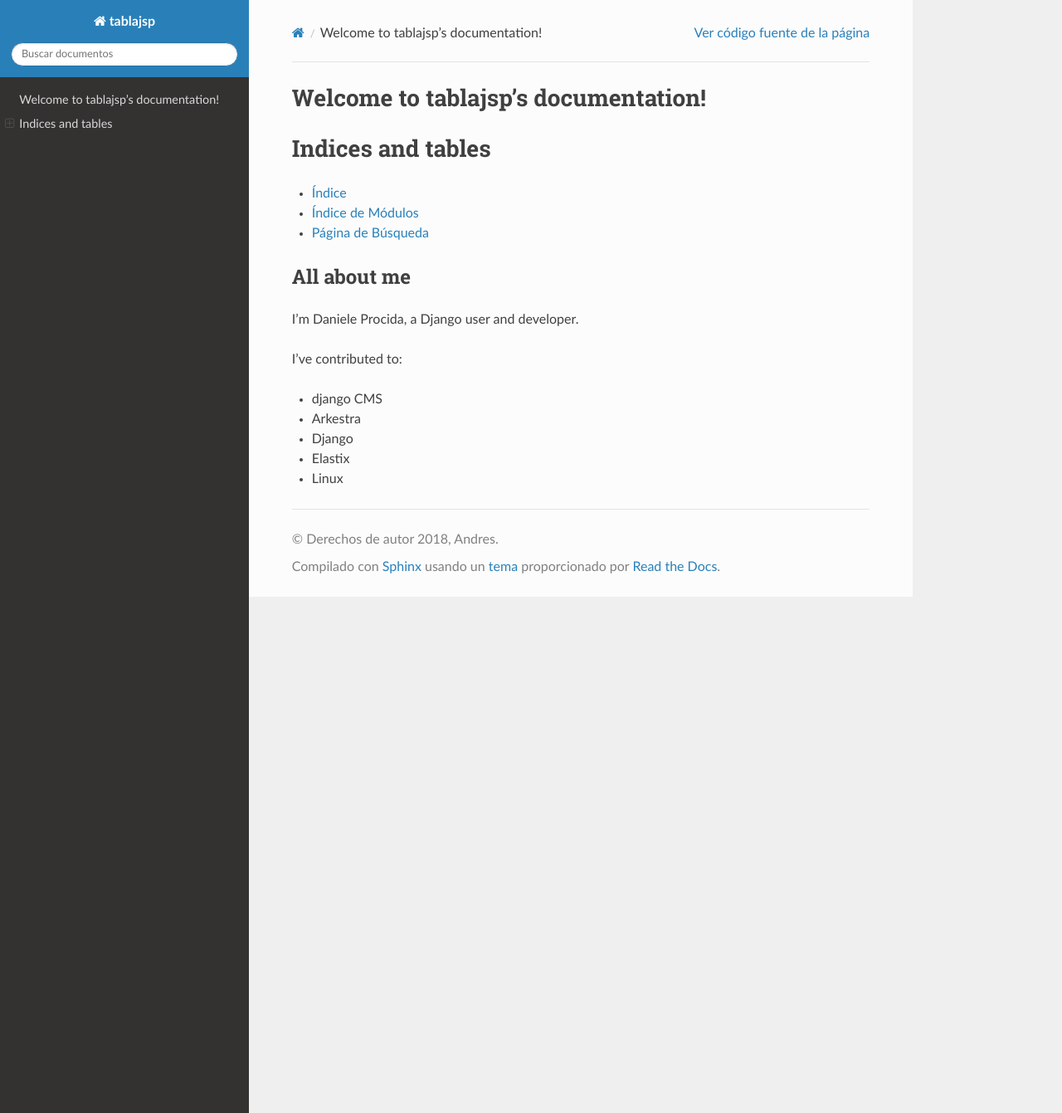
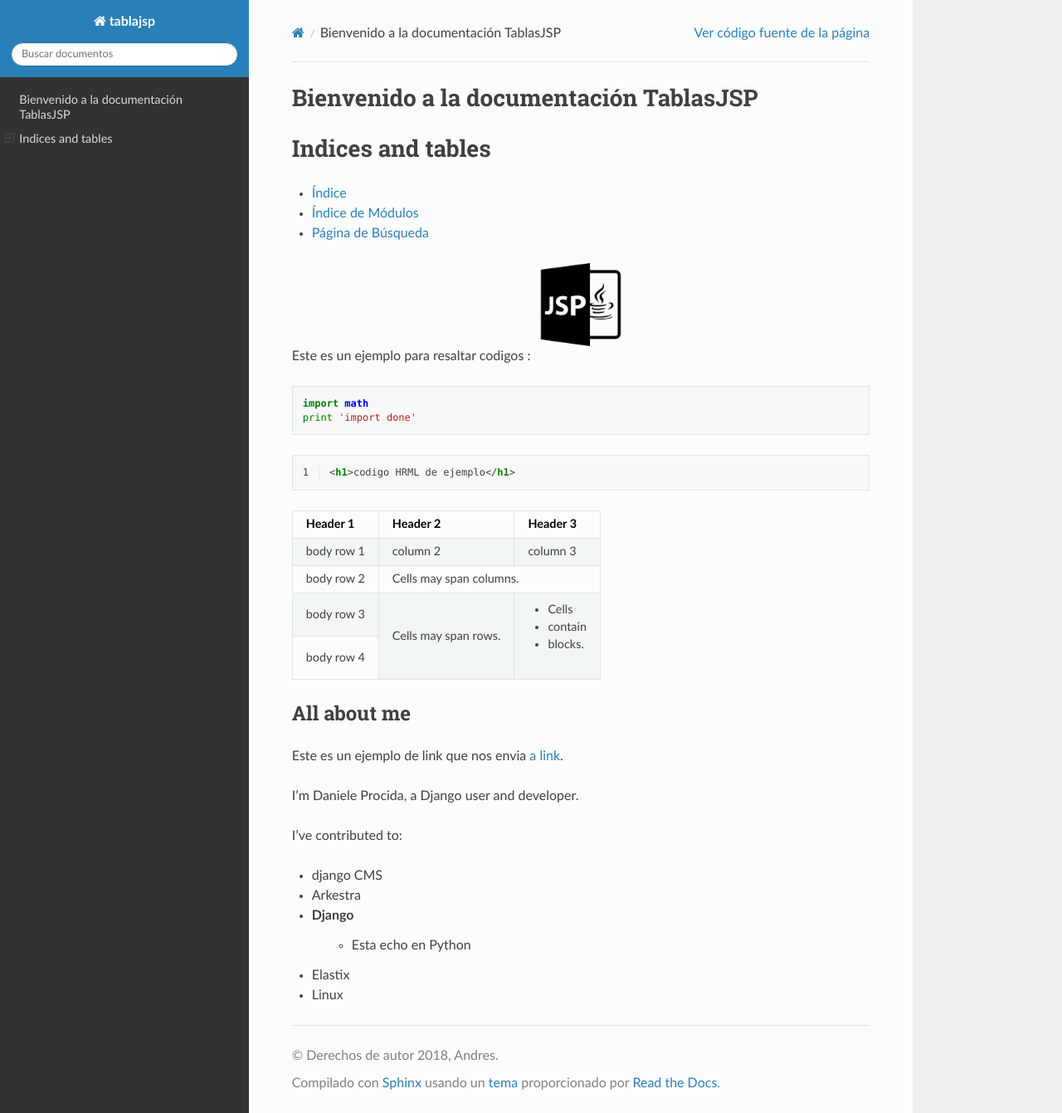
Before and after one commit to Andres-Hack/TablaJSP, a Sphinx documentation site: the page built from docs/source/index.rst, in a window 1280 px wide and 1341 px high. Shown: the whole window at 83% size. Built offline with Sphinx 7.4.7 and the Read the Docs theme 2.0.0, drawn with Linux system fonts in a browser that asks for light colours.

Commit message:
documentación v4

```diff
--- a/docs/source/index.rst
+++ b/docs/source/index.rst
@@ -3,8 +3,8 @@
    You can adapt this file completely to your liking, but it should at least
    contain the root `toctree` directive.
 
-Welcome to tablajsp's documentation!
-====================================
+Bienvenido a la documentación TablasJSP
+=======================================
 
 .. toctree::
    :maxdepth: 2
@@ -19,9 +19,42 @@
 * :ref:`modindex`
 * :ref:`search`
 
+.. image:: ./imagenes/imagen.png
+    :width: 100px
+    :align: center
+    :height: 100px
+    :alt: alternate text
+
+Este es un ejemplo para resaltar codigos :
+::
+
+    import math
+    print 'import done'
+
+.. code-block:: html
+   :linenos:
+
+   <h1>codigo HRML de ejemplo</h1>
+
++------------+------------+-----------+
+| Header 1   | Header 2   | Header 3  |
++============+============+===========+
+| body row 1 | column 2   | column 3  |
++------------+------------+-----------+
+| body row 2 | Cells may span columns.|
++------------+------------+-----------+
+| body row 3 | Cells may  | - Cells   |
++------------+ span rows. | - contain |
+| body row 4 |            | - blocks. |
++------------+------------+-----------+
+
 ############
 All about me
 ############
+
+Este es un ejemplo de link que nos envia `a link`_.
+
+.. _a link: https://www.google.com/
 
 I'm Daniele Procida, a Django user and developer.
 
@@ -30,5 +63,6 @@
 *   django CMS
 *   Arkestra
 *   Django
+        *   Esta echo en Python
 *   Elastix
 *   Linux
```
Also changed, not shown: docs/source/imagenes/imagen.png (added), 8 other files.
